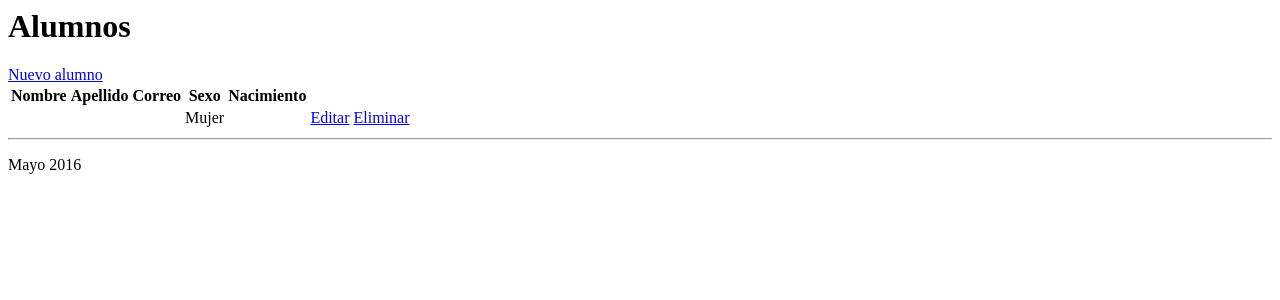
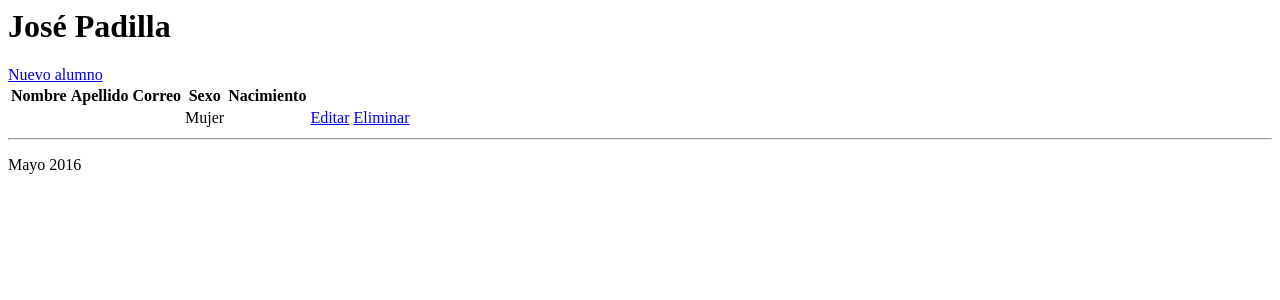
Before and after one commit to JMPADILLAJ/Prueba1, a PHP site: page / in a window 1280 px wide. Shown: the top 300 px of the page. Run offline with PHP 8.4, Linux system fonts and the light colour scheme; tables that the repository leaves empty or names only in its code hold one stand-in row (values such as "Sample post"); data that the repository does not hold is empty.

Commit message:
Header
Header

```diff
--- a/view/alumno/alumno.php
+++ b/view/alumno/alumno.php
@@ -1,4 +1,4 @@
-<h1>Alumnos</h1>
+<h1>José Padilla</h1>
 
 <div>
     <a href="?c=Alumno&a=Crud">Nuevo alumno</a>
```
